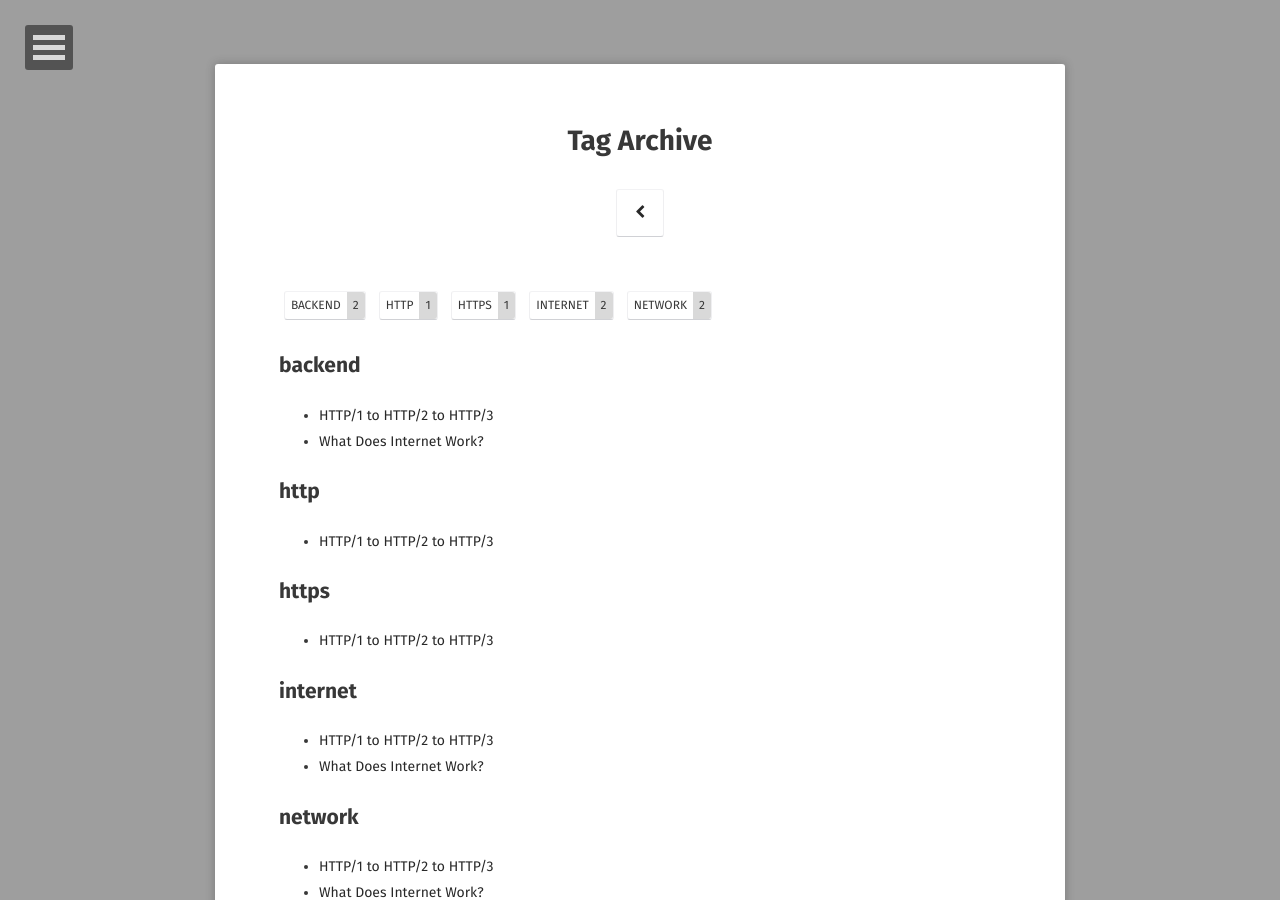
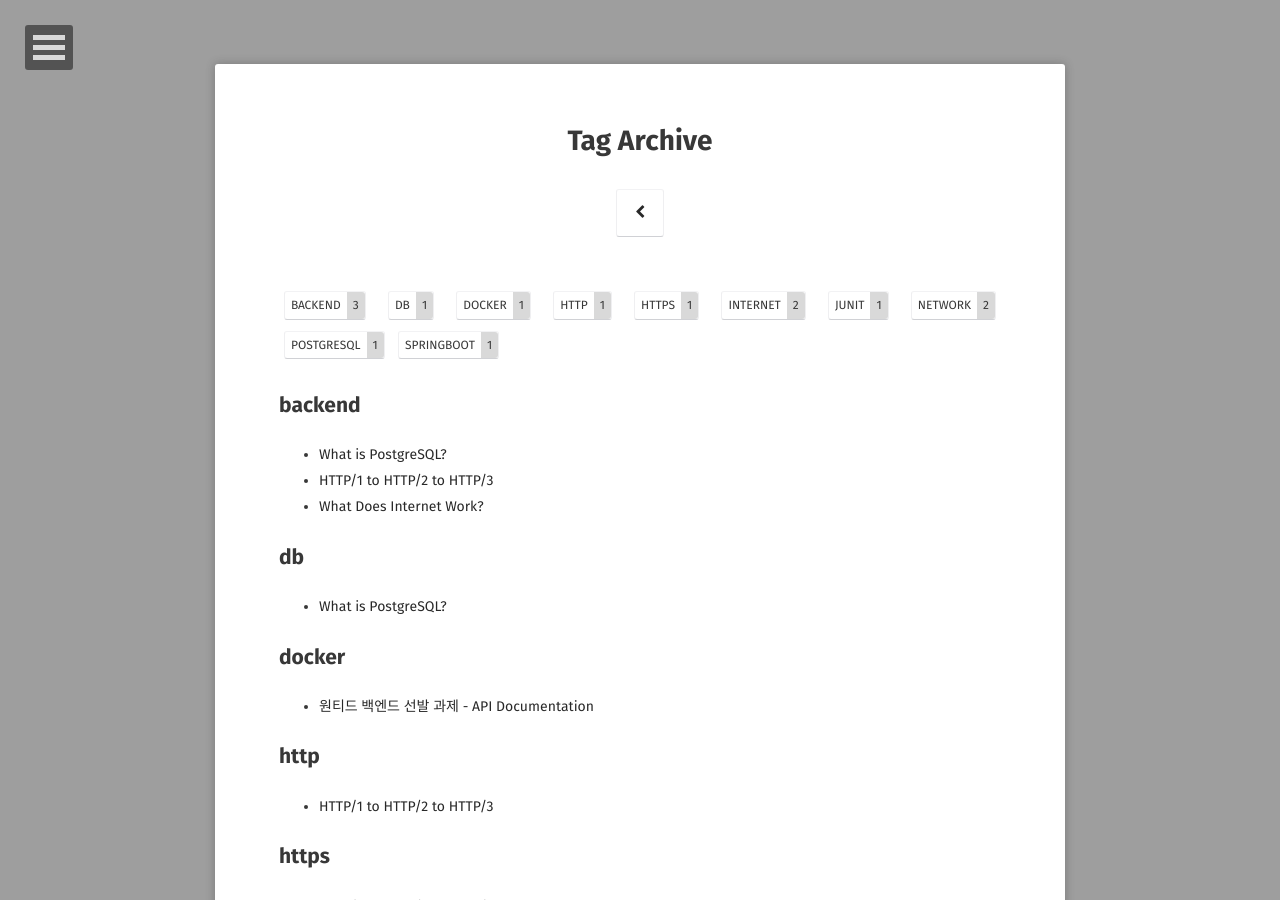
Before and after one commit to MinChangJeong/minchangjeong.github.io, a Jekyll site: the page built from tags/index.html, in a window 1280 px wide and 900 px high. Built offline with Jekyll 4.4.1, drawn with Linux system fonts in a browser that asks for light colours; some web fonts are replaced; some of the changed text lies outside the part shown.

Commit message:
[feat] add post and project

```diff
--- a/_config.yml
+++ b/_config.yml
@@ -1,7 +1,7 @@
 # Site
 title:              정민창
 bio:                '제 블로그에 찾아와 주셔서 감사합니다.'
-description:        "Moon is a minimal, one column jekyll theme for your blog."
+description:        "한국공학대학교 컴퓨터공학과"
 reading_time:       true
 words_per_minute:   200
 logo:               'assets/img/profile.jpg'
--- /dev/null
+++ b/_posts/2023-08-16-project.md
@@ -0,0 +1,331 @@
+---
+layout: post
+title:  "원티드 백엔드 선발 과제 - API Documentation"
+date:   2023-08-16
+excerpt: "wanted-pre-onboarding-backend API Documentation"
+project: true
+tags: [springboot, docker, junit]
+comments: true
+---
+
+
+<html lang="en">
+<head>
+<link rel="stylesheet" href="https://cdnjs.cloudflare.com/ajax/libs/font-awesome/4.7.0/css/font-awesome.min.css">
+</head>
+<body class="book toc2 toc-left">
+<div id="header">
+<h1>Wanted API Documentation</h1>
+<div id="toc" class="toc2">
+<div id="toctitle">Table of Contents</div>
+<ul class="sectlevel1">
+<li><a href="#_member_api">Member API</a>
+<ul class="sectlevel2">
+<li><a href="#_로그인">로그인</a>
+<ul class="sectlevel3">
+<li><a href="#_로그인_http_request">HTTP request</a></li>
+<li><a href="#_로그인_http_response">HTTP response</a></li>
+</ul>
+</li>
+<li><a href="#_회원_등록">회원 등록</a>
+<ul class="sectlevel3">
+<li><a href="#_회원_등록_http_request">HTTP request</a></li>
+<li><a href="#_회원_등록_http_response">HTTP response</a></li>
+</ul>
+</li>
+</ul>
+</li>
+<li><a href="#_board_api">Board API</a>
+<ul class="sectlevel2">
+<li><a href="#_게시글_등록">게시글 등록</a>
+<ul class="sectlevel3">
+<li><a href="#_게시글_등록_http_request">HTTP request</a></li>
+<li><a href="#_게시글_등록_http_response">HTTP response</a></li>
+</ul>
+</li>
+<li><a href="#_게시글_목록_조회">게시글 목록 조회</a>
+<ul class="sectlevel3">
+<li><a href="#_게시글_목록_조회_http_request">HTTP request</a></li>
+<li><a href="#_게시글_목록_조회_http_response">HTTP response</a></li>
+</ul>
+</li>
+<li><a href="#_게시글_상세_조회">게시글 상세 조회</a>
+<ul class="sectlevel3">
+<li><a href="#_게시글_상세_조회_http_request">HTTP request</a></li>
+<li><a href="#_게시글_상세_조회_http_response">HTTP response</a></li>
+</ul>
+</li>
+<li><a href="#_게시글_수정">게시글 수정</a>
+<ul class="sectlevel3">
+<li><a href="#_게시글_수정_http_request">HTTP request</a></li>
+<li><a href="#_게시글_수정_http_response">HTTP response</a></li>
+</ul>
+</li>
+<li><a href="#_게시글_삭제">게시글 삭제</a>
+<ul class="sectlevel3">
+<li><a href="#_게시글_삭제_http_request">HTTP request</a></li>
+<li><a href="#_게시글_삭제_http_response">HTTP response</a></li>
+</ul>
+</li>
+</ul>
+</li>
+</ul>
+</div>
+</div>
+<div id="content">
+<div class="sect1">
+<h2 id="_member_api"><a class="link" href="#_member_api">Member API</a></h2>
+<div class="sectionbody">
+<div class="sect2">
+<h3 id="_로그인"><a class="link" href="#_로그인">로그인</a></h3>
+<div class="sect3">
+<h4 id="_로그인_http_request"><a class="link" href="#_로그인_http_request">HTTP request</a></h4>
+<div class="listingblock">
+<div class="content">
+<pre class="highlight nowrap"><code class="language-http" data-lang="http">POST /member/login HTTP/1.1
+Content-Type: application/json
+Content-Length: 68
+Host: localhost:8080
+
+{
+  "email" : "wjdalsckd777@naver.com",
+  "password" : "test12345"
+}</code></pre>
+</div>
+</div>
+</div>
+<div class="sect3">
+<h4 id="_로그인_http_response"><a class="link" href="#_로그인_http_response">HTTP response</a></h4>
+<div class="listingblock">
+<div class="content">
+<pre class="highlight nowrap"><code class="language-http" data-lang="http">HTTP/1.1 200 OK
+Content-Type: application/json
+Content-Length: 35
+
+{
+  "accessToken" : "accessToken"
+}</code></pre>
+</div>
+</div>
+</div>
+</div>
+<div class="sect2">
+<h3 id="_회원_등록"><a class="link" href="#_회원_등록">회원 등록</a></h3>
+<div class="sect3">
+<h4 id="_회원_등록_http_request"><a class="link" href="#_회원_등록_http_request">HTTP request</a></h4>
+<div class="listingblock">
+<div class="content">
+<pre class="highlight nowrap"><code class="language-http" data-lang="http">POST /member HTTP/1.1
+Content-Type: application/json
+Content-Length: 68
+Host: localhost:8080
+
+{
+  "email" : "wjdalsckd777@naver.com",
+  "password" : "test12345"
+}</code></pre>
+</div>
+</div>
+</div>
+<div class="sect3">
+<h4 id="_회원_등록_http_response"><a class="link" href="#_회원_등록_http_response">HTTP response</a></h4>
+<div class="listingblock">
+<div class="content">
+<pre class="highlight nowrap"><code class="language-http" data-lang="http">HTTP/1.1 200 OK</code></pre>
+</div>
+</div>
+</div>
+</div>
+</div>
+</div>
+<div class="sect1">
+<h2 id="_board_api"><a class="link" href="#_board_api">Board API</a></h2>
+<div class="sectionbody">
+<div class="sect2">
+<h3 id="_게시글_등록"><a class="link" href="#_게시글_등록">게시글 등록</a></h3>
+<div class="sect3">
+<h4 id="_게시글_등록_http_request"><a class="link" href="#_게시글_등록_http_request">HTTP request</a></h4>
+<div class="listingblock">
+<div class="content">
+<pre class="highlight nowrap"><code class="language-http" data-lang="http">POST /board HTTP/1.1
+Content-Type: application/json
+Authorization: Bearer accessToken
+Content-Length: 72
+Host: localhost:8080
+
+{
+  "title" : "게시글 제목 1",
+  "content" : "게시글 내용 1"
+}</code></pre>
+</div>
+</div>
+</div>
+<div class="sect3">
+<h4 id="_게시글_등록_http_response"><a class="link" href="#_게시글_등록_http_response">HTTP response</a></h4>
+<div class="listingblock">
+<div class="content">
+<pre class="highlight nowrap"><code class="language-http" data-lang="http">HTTP/1.1 200 OK
+Content-Type: application/json
+Content-Length: 75
+
+{
+  "message" : "게시글 등록을 성공적으로 완료했습니다."
+}</code></pre>
+</div>
+</div>
+</div>
+</div>
+<div class="sect2">
+<h3 id="_게시글_목록_조회"><a class="link" href="#_게시글_목록_조회">게시글 목록 조회</a></h3>
+<div class="sect3">
+<h4 id="_게시글_목록_조회_http_request"><a class="link" href="#_게시글_목록_조회_http_request">HTTP request</a></h4>
+<div class="listingblock">
+<div class="content">
+<pre class="highlight nowrap"><code class="language-http" data-lang="http">GET /board?page=0&amp;size=10 HTTP/1.1
+Host: localhost:8080</code></pre>
+</div>
+</div>
+</div>
+<div class="sect3">
+<h4 id="_게시글_목록_조회_http_response"><a class="link" href="#_게시글_목록_조회_http_response">HTTP response</a></h4>
+<div class="listingblock">
+<div class="content">
+<pre class="highlight nowrap"><code class="language-http" data-lang="http">HTTP/1.1 200 OK
+Content-Type: application/json
+Content-Length: 671
+
+{
+  "content" : [ {
+    "boardId" : 1,
+    "title" : "게시글 제목 1",
+    "content" : "게시글 내용 1",
+    "createdAt" : "2023-08-16T00:18:10.41149",
+    "updatedAt" : "2023-08-16T00:18:10.411502"
+  }, {
+    "boardId" : 1,
+    "title" : "게시글 제목 1",
+    "content" : "게시글 내용 1",
+    "createdAt" : "2023-08-16T00:18:10.411506",
+    "updatedAt" : "2023-08-16T00:18:10.411508"
+  } ],
+  "pageable" : "INSTANCE",
+  "last" : true,
+  "totalPages" : 1,
+  "totalElements" : 2,
+  "first" : true,
+  "size" : 2,
+  "number" : 0,
+  "sort" : {
+    "empty" : true,
+    "unsorted" : true,
+    "sorted" : false
+  },
+  "numberOfElements" : 2,
+  "empty" : false
+}</code></pre>
+</div>
+</div>
+</div>
+</div>
+<div class="sect2">
+<h3 id="_게시글_상세_조회"><a class="link" href="#_게시글_상세_조회">게시글 상세 조회</a></h3>
+<div class="sect3">
+<h4 id="_게시글_상세_조회_http_request"><a class="link" href="#_게시글_상세_조회_http_request">HTTP request</a></h4>
+<div class="listingblock">
+<div class="content">
+<pre class="highlight nowrap"><code class="language-http" data-lang="http">GET /board/1 HTTP/1.1
+Host: localhost:8080</code></pre>
+</div>
+</div>
+</div>
+<div class="sect3">
+<h4 id="_게시글_상세_조회_http_response"><a class="link" href="#_게시글_상세_조회_http_response">HTTP response</a></h4>
+<div class="listingblock">
+<div class="content">
+<pre class="highlight nowrap"><code class="language-http" data-lang="http">HTTP/1.1 200 OK
+Content-Type: application/json
+Content-Length: 181
+
+{
+  "boardId" : 1,
+  "title" : "게시글 제목 1",
+  "content" : "게시글 내용 1",
+  "createdAt" : "2023-08-16T00:18:10.379776",
+  "updatedAt" : "2023-08-16T00:18:10.379794"
+}</code></pre>
+</div>
+</div>
+</div>
+</div>
+<div class="sect2">
+<h3 id="_게시글_수정"><a class="link" href="#_게시글_수정">게시글 수정</a></h3>
+<div class="sect3">
+<h4 id="_게시글_수정_http_request"><a class="link" href="#_게시글_수정_http_request">HTTP request</a></h4>
+<div class="listingblock">
+<div class="content">
+<pre class="highlight nowrap"><code class="language-http" data-lang="http">PUT /board HTTP/1.1
+Content-Type: application/json
+Authorization: Bearer accessToken
+Content-Length: 89
+Host: localhost:8080
+
+{
+  "boardId" : 1,
+  "title" : "게시글 제목 1",
+  "content" : "게시글 내용 1"
+}</code></pre>
+</div>
+</div>
+</div>
+<div class="sect3">
+<h4 id="_게시글_수정_http_response"><a class="link" href="#_게시글_수정_http_response">HTTP response</a></h4>
+<div class="listingblock">
+<div class="content">
+<pre class="highlight nowrap"><code class="language-http" data-lang="http">HTTP/1.1 200 OK
+Content-Type: application/json
+Content-Length: 75
+
+{
+  "message" : "게시글 수정을 성공적으로 완료했습니다."
+}</code></pre>
+</div>
+</div>
+</div>
+</div>
+<div class="sect2">
+<h3 id="_게시글_삭제"><a class="link" href="#_게시글_삭제">게시글 삭제</a></h3>
+<div class="sect3">
+<h4 id="_게시글_삭제_http_request"><a class="link" href="#_게시글_삭제_http_request">HTTP request</a></h4>
+<div class="listingblock">
+<div class="content">
+<pre class="highlight nowrap"><code class="language-http" data-lang="http">DELETE /board/1 HTTP/1.1
+Authorization: eyJhbGciOiJIUzI1NiJ9.eyJzdWIiOiIxMDAxIiwicm9sZXMiOltdLCJpYXQiOjE2MTA4MTA2NDEsImV4cCI6MTYxMDg5NzA0MX0.5rHP_aEyJk0wpozI1Azy1LAJZzIx0ZLG5ZDQrKrP8EM
+Host: localhost:8080</code></pre>
+</div>
+</div>
+</div>
+<div class="sect3">
+<h4 id="_게시글_삭제_http_response"><a class="link" href="#_게시글_삭제_http_response">HTTP response</a></h4>
+<div class="listingblock">
+<div class="content">
+<pre class="highlight nowrap"><code class="language-http" data-lang="http">HTTP/1.1 200 OK
+Content-Type: application/json
+Content-Length: 75
+
+{
+  "message" : "게시글 삭제를 성공적으로 완료했습니다."
+}</code></pre>
+</div>
+</div>
+</div>
+</div>
+</div>
+</div>
+</div>
+<div id="footer">
+<div id="footer-text">
+Last updated 2023-08-14 10:53:03 +0900
+</div>
+</div>
+</body>
+</html>
```
Also changed, not shown: _posts/2023-08-10-post2.md (added, +13 -0 lines).
